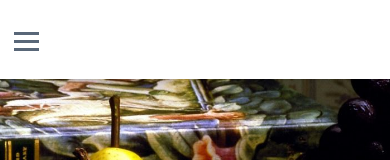
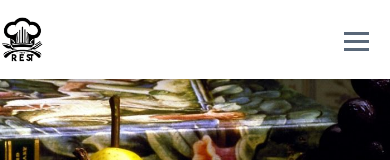
Before and after one commit to Enigma-Web-Design/landing-resto, a Next.js app: page / in a window 390 px wide. Shown: the top 160 px of the page. Built offline with nearby package versions, Linux system fonts and the light colour scheme.

Commit message:
feat:creating-menu-view | update nav

```diff
--- a/src/components/Nav.jsx
+++ b/src/components/Nav.jsx
@@ -14,7 +14,7 @@
 
   return (
     <nav
-      className={`bg-white absolute  shadow-md flex w-full sm:p-4  text-black sticky top-0  backdrop-blur-sm bg-opacity-90 z-10`}
+      className={`bg-white absolute  shadow-md flex w-full sm:p-4  text-black sticky top-0  backdrop-blur-sm bg-opacity-90 justify-end z-10`}
     >
       {isNavExpanded ? (
         ''
```
